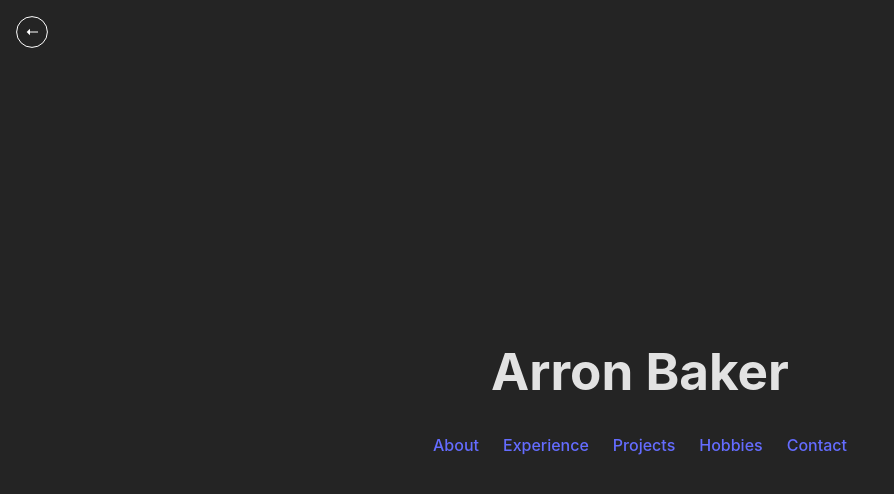
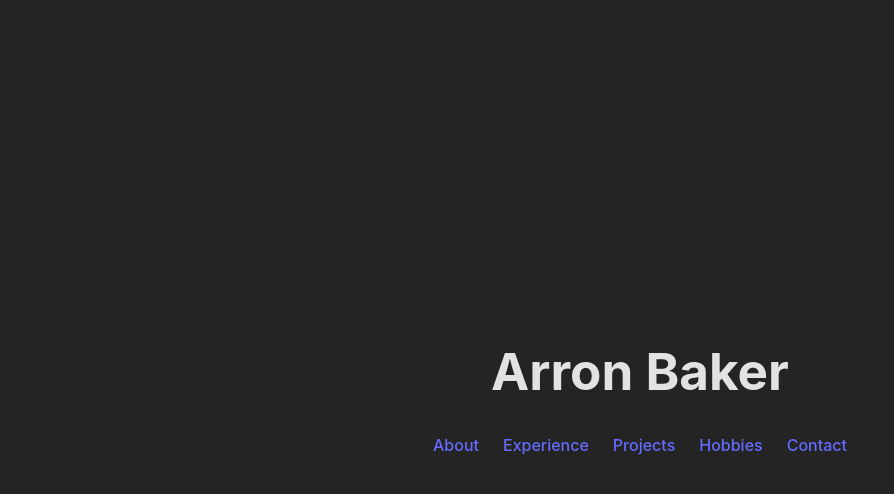
Before and after one commit to 4rron/arron.app, a React (Vite) app: page / in a window 1280 px wide. Shown: the top 494 px of the page, without its empty margins (0-894 px from the left). Built offline with nearby package versions, Linux system fonts and the light colour scheme.

Commit message:
Fix back-button to be based on history

```diff
--- a/src/components/back-button/back-button.scss
+++ b/src/components/back-button/back-button.scss
@@ -1,3 +1,16 @@
 .back-button {
+    // Remove button styling
+    -webkit-appearance: none;
+    appearance: none;
+    border-radius: 0;
+    text-align: inherit;
+    background: none;
+    box-shadow: none;
+    padding: 0;
+    cursor: pointer;
+    border: none;
+    color: inherit;
+    font: inherit;
+    // End remove button styling
     float: left;
 }
--- a/src/components/back-button/back-button.tsx
+++ b/src/components/back-button/back-button.tsx
@@ -1,13 +1,8 @@
-import { Link } from 'react-router-dom';
 import IconBack from '../../assets/icon-back';
 import './back-button.scss';
 import { useEffect, useState } from 'react';
 
-type BackButtonProps = {
-    targetUrl: string;
-};
-
-export default function BackButton(props: BackButtonProps) {
+export default function BackButton() {
     const [mouseOver, setMouseOver] = useState(false);
     const [headerClass, setHeaderClass] = useState('header');
 
@@ -28,14 +23,21 @@
         };
     }, []);
 
+    function checkKey(e: React.KeyboardEvent) {
+        if (e.key == 'enter') {
+            history.back();
+        }
+    }
+
     return (
         <div className={headerClass}>
-            <Link
-                to={props.targetUrl}
+            <button
                 aria-label="Back Button"
                 className="back-button"
                 onMouseOver={() => setMouseOver(true)}
                 onMouseOut={() => setMouseOver(false)}
+                onClick={() => history.back()}
+                onKeyDown={checkKey}
             >
                 <IconBack
                     fillColor={mouseOver ? 'white' : '#242424'}
@@ -43,7 +45,7 @@
                     strokeWidth="1em"
                     size="2em"
                 />
-            </Link>
+            </button>
         </div>
     );
 }
--- a/src/components/nav-bar/nav-bar.tsx
+++ b/src/components/nav-bar/nav-bar.tsx
@@ -3,7 +3,7 @@
 export default function NavBar() {
     return (
         <div className="nav-bar">
-            <BackButton targetUrl="" />
+            <BackButton />
         </div>
     );
 }
--- a/src/shell.tsx
+++ b/src/shell.tsx
@@ -1,10 +1,17 @@
-import { Outlet } from 'react-router-dom';
+import { Outlet, useLocation } from 'react-router-dom';
 import NavBar from './components/nav-bar/nav-bar';
+import { useMemo } from 'react';
 
 export default function Shell() {
+    // Used to not show navbar/back button on main menu screen
+    const location = useLocation();
+    const isMainMenu = useMemo(() => {
+        return window.location.pathname == '/';
+    }, [location]);
+
     return (
         <>
-            <NavBar />
+            {!isMainMenu && <NavBar />}
             <div className="main-content">
                 <Outlet />
             </div>
```
